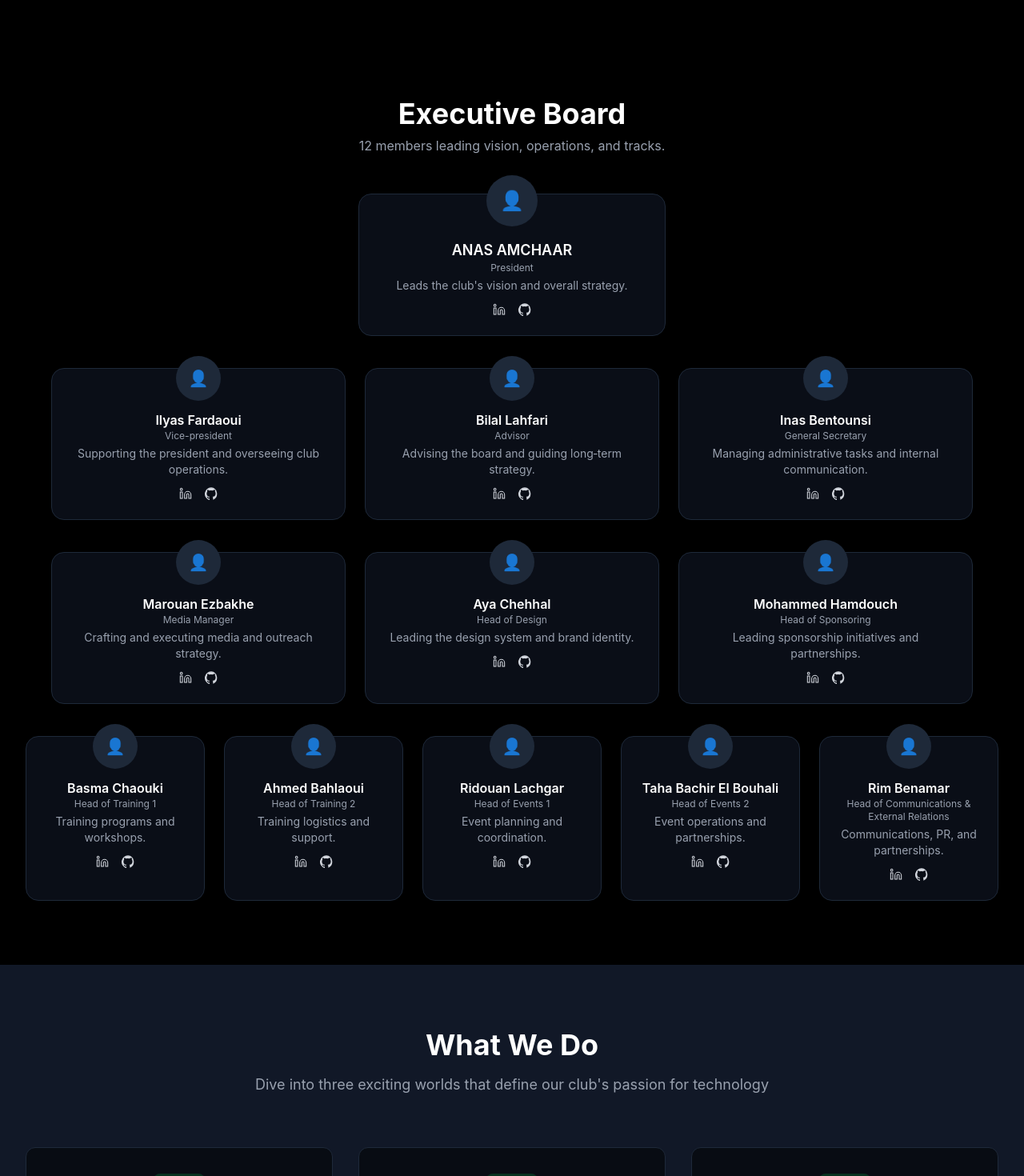
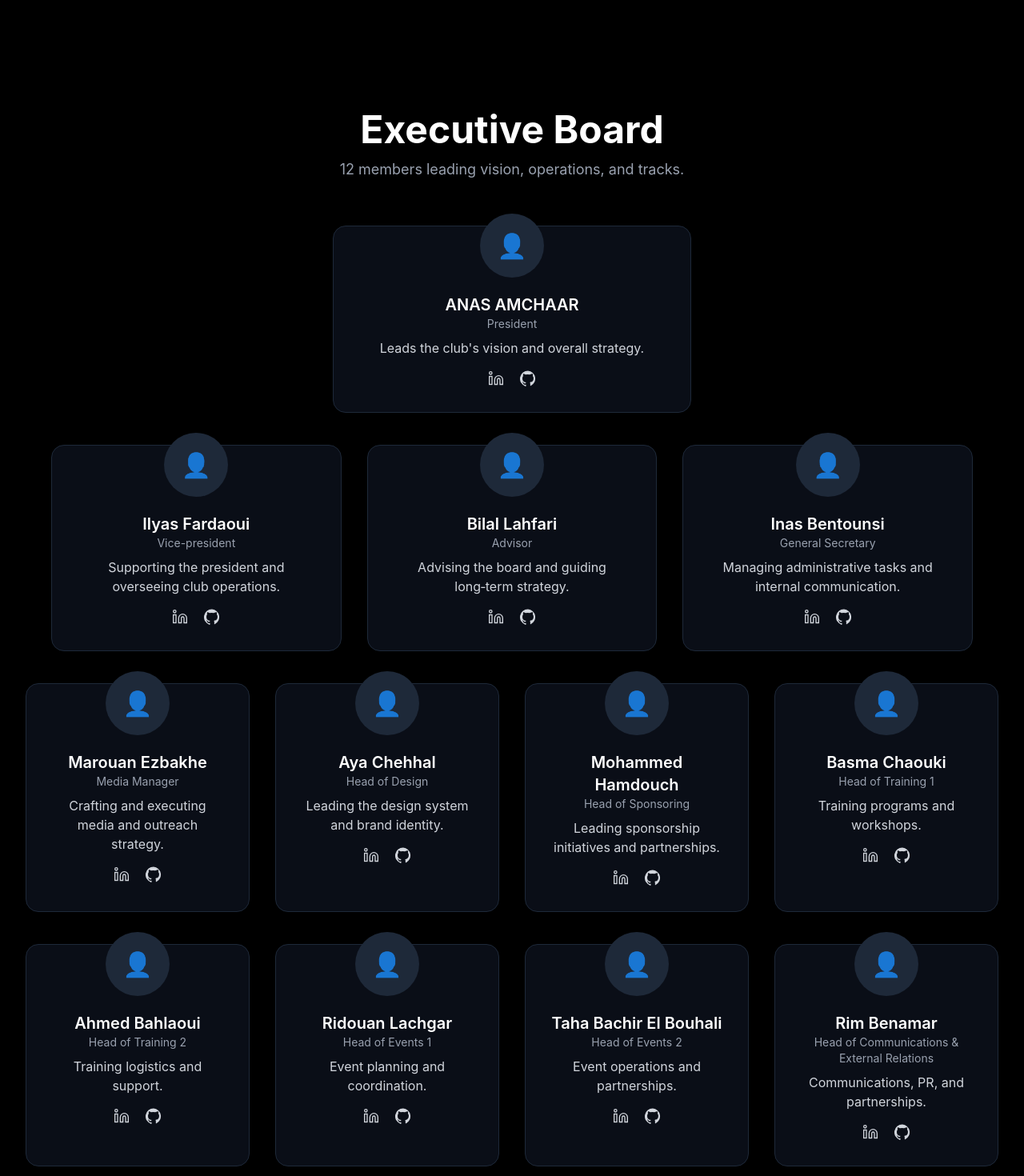
Before and after one commit to Fatal-Error-Ensam/Fatal-error, a Next.js app: page / in a window 1280 px wide. Shown: the part 1320-2790 px from the top of the page at 80% size. Built offline with nearby package versions, Linux system fonts and the light colour scheme.

Commit message:
Refactor Executive Board section in Home page for improved layout and styling. Increased spacing, updated font sizes, and enhanced member cards for better visual appeal and readability.

```diff
--- a/src/app/page.tsx
+++ b/src/app/page.tsx
@@ -146,90 +146,107 @@ export default function Home() {
       </section>
 
       {/* Executive Board Section */}
-      <section id="board" className="py-20 bg-black">
+      <section id="board" className="py-24 bg-black">
         <div className="max-w-7xl mx-auto px-4 sm:px-6 lg:px-8">
-          <div className="text-center mb-12">
-            <h2 className="text-4xl font-bold">Executive Board</h2>
-            <p className="text-gray-400 mt-2">12 members leading vision, operations, and tracks.</p>
+          <div className="text-center mb-14">
+            <h2 className="text-5xl font-bold">Executive Board</h2>
+            <p className="text-gray-400 mt-3 text-lg">12 members leading vision, operations, and tracks.</p>
           </div>
 
-          {/* Tier 1 */}
+          {/* Row 1: 1 */}
           <div className="flex justify-center mb-10">
-            <div className="relative bg-gray-900/60 border border-gray-800 rounded-2xl p-6 w-full max-w-sm text-center">
-              <div className="mx-auto w-16 h-16 rounded-full bg-gray-800 flex items-center justify-center text-2xl -mt-12">👤</div>
-              <h3 className="mt-4 text-lg font-semibold">ANAS AMCHAAR</h3>
-              <div className="text-gray-400 text-xs">President</div>
-              <p className="text-gray-400 text-sm mt-1">Leads the club's vision and overall strategy.</p>
-              <div className="flex items-center justify-center gap-4 mt-3 text-gray-300">
-                <a href="#" aria-label="LinkedIn" className="hover:text-green-400">
-                  <svg xmlns="http://www.w3.org/2000/svg" viewBox="0 0 24 24" fill="none" stroke="currentColor" strokeWidth="1.6" className="w-4 h-4"><path d="M16 8a6 6 0 0 1 6 6v7h-4v-7a2 2 0 0 0-2-2c-1.1 0-2 .9-2 2v7h-4v-7a6 6 0 0 1 6-6z"/><rect x="2" y="9" width="4" height="12"/><circle cx="4" cy="4" r="2"/></svg>
-                </a>
-                <a href="#" aria-label="GitHub" className="hover:text-green-400">
-                  <svg xmlns="http://www.w3.org/2000/svg" viewBox="0 0 24 24" fill="currentColor" className="w-4 h-4"><path fillRule="evenodd" d="M12 .5a12 12 0 0 0-3.8 23.4c.6.1.8-.2.8-.5v-2c-3.4.7-4.1-1.6-4.1-1.6-.5-1.3-1.1-1.7-1.1-1.7-.9-.6.1-.6.1-.6 1 .1 1.6 1 1.6 1 .9 1.6 2.4 1.1 3 .8.1-.7.4-1.1.7-1.3-2.7-.3-5.6-1.4-5.6-6.3 0-1.4.5-2.5 1.2-3.4-.1-.3-.5-1.6.1-3.3 0 0 1-.3 3.4 1.3a11.5 11.5 0 0 1 6.2 0C18 4.6 19 5 19 5c.6 1.7.2 3 .1 3.3.8.9 1.2 2 1.2 3.4 0 4.9-2.9 6-5.6 6.3.4.3.7.9.7 1.9v2.8c0 .3.2.6.8.5A12 12 0 0 0 12 .5Z" clipRule="evenodd"/></svg>
-                </a>
-              </div>
-            </div>
-          </div>
-
-          {/* Tier 2 */}
-          <div className="grid md:grid-cols-3 gap-6 max-w-6xl mx-auto mb-10">
-            {[{name:'Ilyas Fardaoui',role:'Vice-president',desc:"Supporting the president and overseeing club operations."},{name:'Bilal Lahfari',role:'Advisor',desc:"Advising the board and guiding long‑term strategy."},{name:'Inas Bentounsi',role:'General Secretary',desc:"Managing administrative tasks and internal communication."}].map((m,idx)=> (
-              <div key={idx} className="relative bg-gray-900/60 border border-gray-800 rounded-2xl p-6 text-center">
-                <div className="mx-auto w-14 h-14 rounded-full bg-gray-800 flex items-center justify-center text-xl -mt-10">👤</div>
-                <h3 className="mt-3 text-base font-semibold">{m.name}</h3>
-                <div className="text-gray-400 text-xs">{m.role}</div>
-                <p className="text-gray-400 text-sm mt-1">{m.desc}</p>
-                <div className="flex items-center justify-center gap-4 mt-3 text-gray-300">
+            {[{ name: 'ANAS AMCHAAR', role: 'President', desc: "Leads the club's vision and overall strategy." }].map((m, idx) => (
+              <div key={idx} className="relative bg-gray-900/60 border border-gray-800 rounded-2xl p-8 text-center w-full max-w-md">
+                <div className="mx-auto w-20 h-20 rounded-full bg-gray-800 flex items-center justify-center text-3xl -mt-12">👤</div>
+                <h3 className="mt-5 text-xl font-semibold">{m.name}</h3>
+                <div className="text-gray-400 text-sm">{m.role}</div>
+                <p className="text-gray-300 text-base mt-2">{m.desc}</p>
+                <div className="flex items-center justify-center gap-5 mt-4 text-gray-300">
                   <a href="#" aria-label="LinkedIn" className="hover:text-green-400">
-                    <svg xmlns="http://www.w3.org/2000/svg" viewBox="0 0 24 24" fill="none" stroke="currentColor" strokeWidth="1.6" className="w-4 h-4"><path d="M16 8a6 6 0 0 1 6 6v7h-4v-7a2 2 0 0 0-2-2c-1.1 0-2 .9-2 2v7h-4v-7a6 6 0 0 1 6-6z"/><rect x="2" y="9" width="4" height="12"/><circle cx="4" cy="4" r="2"/></svg>
+                    <svg xmlns="http://www.w3.org/2000/svg" viewBox="0 0 24 24" fill="none" stroke="currentColor" strokeWidth="1.6" className="w-5 h-5"><path d="M16 8a6 6 0 0 1 6 6v7h-4v-7a2 2 0 0 0-2-2c-1.1 0-2 .9-2 2v7h-4v-7a6 6 0 0 1 6-6z"/><rect x="2" y="9" width="4" height="12"/><circle cx="4" cy="4" r="2"/></svg>
                   </a>
                   <a href="#" aria-label="GitHub" className="hover:text-green-400">
-                    <svg xmlns="http://www.w3.org/2000/svg" viewBox="0 0 24 24" fill="currentColor" className="w-4 h-4"><path fillRule="evenodd" d="M12 .5a12 12 0 0 0-3.8 23.4c.6.1.8-.2.8-.5v-2c-3.4.7-4.1-1.6-4.1-1.6-.5-1.3-1.1-1.7-1.1-1.7-.9-.6.1-.6.1-.6 1 .1 1.6 1 1.6 1 .9 1.6 2.4 1.1 3 .8.1-.7.4-1.1.7-1.3-2.7-.3-5.6-1.4-5.6-6.3 0-1.4.5-2.5 1.2-3.4-.1-.3-.5-1.6.1-3.3 0 0 1-.3 3.4 1.3a11.5 11.5 0 0 1 6.2 0C18 4.6 19 5 19 5c.6 1.7.2 3 .1 3.3.8.9 1.2 2 1.2 3.4 0 4.9-2.9 6-5.6 6.3.4.3.7.9.7 1.9v2.8c0 .3.2.6.8.5A12 12 0 0 0 12 .5Z" clipRule="evenodd"/></svg>
+                    <svg xmlns="http://www.w3.org/2000/svg" viewBox="0 0 24 24" fill="currentColor" className="w-5 h-5"><path fillRule="evenodd" d="M12 .5a12 12 0 0 0-3.8 23.4c.6 .1 .8-.2 .8-.5v-2c-3.4 .7-4.1-1.6-4.1-1.6-.5-1.3-1.1-1.7-1.1-1.7-.9-.6 .1-.6 .1-.6 1 .1 1.6 1 1.6 1 .9 1.6 2.4 1.1 3 .8 .1-.7 .4-1.1 .7-1.3-2.7-.3-5.6-1.4-5.6-6.3 0-1.4 .5-2.5 1.2-3.4-.1-.3-.5-1.6 .1-3.3 0 0 1-.3 3.4 1.3a11.5 11.5 0 0 1 6.2 0C18 4.6 19 5 19 5c.6 1.7 .2 3 .1 3.3 .8 .9 1.2 2 1.2 3.4 0 4.9-2.9 6-5.6 6.3 .4 .3 .7 .9 .7 1.9v2.8c0 .3 .2 .6 .8 .5A12 12 0 0 0 12 .5Z" clipRule="evenodd"/></svg>
                   </a>
                 </div>
               </div>
             ))}
           </div>
 
-          {/* Tier 3 */}
-          <div className="grid md:grid-cols-3 gap-6 max-w-6xl mx-auto mb-10">
-            {[{name:'Marouan Ezbakhe',role:'Media Manager',desc:'Crafting and executing media and outreach strategy.'},{name:'Aya Chehhal',role:'Head of Design',desc:'Leading the design system and brand identity.'},{name:'Mohammed Hamdouch',role:'Head of Sponsoring',desc:'Leading sponsorship initiatives and partnerships.'}].map((m,idx)=> (
-              <div key={idx} className="relative bg-gray-900/60 border border-gray-800 rounded-2xl p-6 text-center">
-                <div className="mx-auto w-14 h-14 rounded-full bg-gray-800 flex items-center justify-center text-xl -mt-10">👤</div>
-                <h3 className="mt-3 text-base font-semibold">{m.name}</h3>
-                <div className="text-gray-400 text-xs">{m.role}</div>
-                <p className="text-gray-400 text-sm mt-1">{m.desc}</p>
-                <div className="flex items-center justify-center gap-4 mt-3 text-gray-300">
+          {/* Row 2: 3 */}
+          <div className="grid md:grid-cols-3 gap-8 max-w-6xl mx-auto mb-10">
+            {[
+              { name: 'Ilyas Fardaoui', role: 'Vice-president', desc: 'Supporting the president and overseeing club operations.' },
+              { name: 'Bilal Lahfari', role: 'Advisor', desc: 'Advising the board and guiding long‑term strategy.' },
+              { name: 'Inas Bentounsi', role: 'General Secretary', desc: 'Managing administrative tasks and internal communication.' },
+            ].map((m, idx) => (
+              <div key={idx} className="relative bg-gray-900/60 border border-gray-800 rounded-2xl p-8 text-center">
+                <div className="mx-auto w-20 h-20 rounded-full bg-gray-800 flex items-center justify-center text-3xl -mt-12">👤</div>
+                <h3 className="mt-5 text-xl font-semibold">{m.name}</h3>
+                <div className="text-gray-400 text-sm">{m.role}</div>
+                <p className="text-gray-300 text-base mt-2">{m.desc}</p>
+                <div className="flex items-center justify-center gap-5 mt-4 text-gray-300">
                   <a href="#" aria-label="LinkedIn" className="hover:text-green-400">
-                    <svg xmlns="http://www.w3.org/2000/svg" viewBox="0 0 24 24" fill="none" stroke="currentColor" strokeWidth="1.6" className="w-4 h-4"><path d="M16 8a6 6 0 0 1 6 6v7h-4v-7a2 2 0 0 0-2-2c-1.1 0-2 .9-2 2v7h-4v-7a6 6 0 0 1 6-6z"/><rect x="2" y="9" width="4" height="12"/><circle cx="4" cy="4" r="2"/></svg>
+                    <svg xmlns="http://www.w3.org/2000/svg" viewBox="0 0 24 24" fill="none" stroke="currentColor" strokeWidth="1.6" className="w-5 h-5"><path d="M16 8a6 6 0 0 1 6 6v7h-4v-7a2 2 0 0 0-2-2c-1.1 0-2 .9-2 2v7h-4v-7a6 6 0 0 1 6-6z"/><rect x="2" y="9" width="4" height="12"/><circle cx="4" cy="4" r="2"/></svg>
                   </a>
                   <a href="#" aria-label="GitHub" className="hover:text-green-400">
-                    <svg xmlns="http://www.w3.org/2000/svg" viewBox="0 0 24 24" fill="currentColor" className="w-4 h-4"><path fillRule="evenodd" d="M12 .5a12 12 0 0 0-3.8 23.4c.6.1.8-.2.8-.5v-2c-3.4.7-4.1-1.6-4.1-1.6-.5-1.3-1.1-1.7-1.1-1.7-.9-.6.1-.6.1-.6 1 .1 1.6 1 1.6 1 .9 1.6 2.4 1.1 3 .8.1-.7.4-1.1.7-1.3-2.7-.3-5.6-1.4-5.6-6.3 0-1.4.5-2.5 1.2-3.4-.1-.3-.5-1.6.1-3.3 0 0 1-.3 3.4 1.3a11.5 11.5 0 0 1 6.2 0C18 4.6 19 5 19 5c.6 1.7.2 3 .1 3.3.8.9 1.2 2 1.2 3.4 0 4.9-2.9 6-5.6 6.3.4.3.7.9.7 1.9v2.8c0 .3.2.6.8.5A12 12 0 0 0 12 .5Z" clipRule="evenodd"/></svg>
+                    <svg xmlns="http://www.w3.org/2000/svg" viewBox="0 0 24 24" fill="currentColor" className="w-5 h-5"><path fillRule="evenodd" d="M12 .5a12 12 0 0 0-3.8 23.4c.6 .1 .8-.2 .8-.5v-2c-3.4 .7-4.1-1.6-4.1-1.6-.5-1.3-1.1-1.7-1.1-1.7-.9-.6 .1-.6 .1-.6 1 .1 1.6 1 1.6 1 .9 1.6 2.4 1.1 3 .8 .1-.7 .4-1.1 .7-1.3-2.7-.3-5.6-1.4-5.6-6.3 0-1.4 .5-2.5 1.2-3.4-.1-.3-.5-1.6 .1-3.3 0 0 1-.3 3.4 1.3a11.5 11.5 0 0 1 6.2 0C18 4.6 19 5 19 5c.6 1.7 .2 3 .1 3.3 .8 .9 1.2 2 1.2 3.4 0 4.9-2.9 6-5.6 6.3 .4 .3 .7 .9 .7 1.9v2.8c0 .3 .2 .6 .8 .5A12 12 0 0 0 12 .5Z" clipRule="evenodd"/></svg>
                   </a>
                 </div>
               </div>
             ))}
           </div>
 
-          {/* Tier 4 */}
-          <div className="grid md:grid-cols-3 lg:grid-cols-5 gap-6">
-            {[{name:'Basma Chaouki',role:'Head of Training 1',desc:'Training programs and workshops.'},{name:'Ahmed Bahlaoui',role:'Head of Training 2',desc:'Training logistics and support.'},{name:'Ridouan Lachgar',role:'Head of Events 1',desc:'Event planning and coordination.'},{name:'Taha Bachir El Bouhali',role:'Head of Events 2',desc:'Event operations and partnerships.'},{name:'Rim Benamar',role:'Head of Communications & External Relations',desc:'Communications, PR, and partnerships.'}].map((m,idx)=> (
-              <div key={idx} className="relative bg-gray-900/60 border border-gray-800 rounded-2xl p-6 text-center">
-                <div className="mx-auto w-14 h-14 rounded-full bg-gray-800 flex items-center justify-center text-xl -mt-10">👤</div>
-                <h3 className="mt-3 text-base font-semibold">{m.name}</h3>
-                <div className="text-gray-400 text-xs">{m.role}</div>
-                <p className="text-gray-400 text-sm mt-1">{m.desc}</p>
-                <div className="flex items-center justify-center gap-4 mt-3 text-gray-300">
+          {/* Row 3: 4 */}
+          <div className="grid md:grid-cols-2 lg:grid-cols-4 gap-8 max-w-7xl mx-auto mb-10">
+            {[
+              { name: 'Marouan Ezbakhe', role: 'Media Manager', desc: 'Crafting and executing media and outreach strategy.' },
+              { name: 'Aya Chehhal', role: 'Head of Design', desc: 'Leading the design system and brand identity.' },
+              { name: 'Mohammed Hamdouch', role: 'Head of Sponsoring', desc: 'Leading sponsorship initiatives and partnerships.' },
+              { name: 'Basma Chaouki', role: 'Head of Training 1', desc: 'Training programs and workshops.' },
+            ].map((m, idx) => (
+              <div key={idx} className="relative bg-gray-900/60 border border-gray-800 rounded-2xl p-8 text-center">
+                <div className="mx-auto w-20 h-20 rounded-full bg-gray-800 flex items-center justify-center text-3xl -mt-12">👤</div>
+                <h3 className="mt-5 text-xl font-semibold">{m.name}</h3>
+                <div className="text-gray-400 text-sm">{m.role}</div>
+                <p className="text-gray-300 text-base mt-2">{m.desc}</p>
+                <div className="flex items-center justify-center gap-5 mt-4 text-gray-300">
                   <a href="#" aria-label="LinkedIn" className="hover:text-green-400">
-                    <svg xmlns="http://www.w3.org/2000/svg" viewBox="0 0 24 24" fill="none" stroke="currentColor" strokeWidth="1.6" className="w-4 h-4"><path d="M16 8a6 6 0 0 1 6 6v7h-4v-7a2 2 0 0 0-2-2c-1.1 0-2 .9-2 2v7h-4v-7a6 6 0 0 1 6-6z"/><rect x="2" y="9" width="4" height="12"/><circle cx="4" cy="4" r="2"/></svg>
+                    <svg xmlns="http://www.w3.org/2000/svg" viewBox="0 0 24 24" fill="none" stroke="currentColor" strokeWidth="1.6" className="w-5 h-5"><path d="M16 8a6 6 0 0 1 6 6v7h-4v-7a2 2 0 0 0-2-2c-1.1 0-2 .9-2 2v7h-4v-7a6 6 0 0 1 6-6z"/><rect x="2" y="9" width="4" height="12"/><circle cx="4" cy="4" r="2"/></svg>
                   </a>
                   <a href="#" aria-label="GitHub" className="hover:text-green-400">
-                    <svg xmlns="http://www.w3.org/2000/svg" viewBox="0 0 24 24" fill="currentColor" className="w-4 h-4"><path fillRule="evenodd" d="M12 .5a12 12 0 0 0-3.8 23.4c.6.1.8-.2.8-.5v-2c-3.4.7-4.1-1.6-4.1-1.6-.5-1.3-1.1-1.7-1.1-1.7-.9-.6.1-.6.1-.6 1 .1 1.6 1 1.6 1 .9 1.6 2.4 1.1 3 .8.1-.7.4-1.1.7-1.3-2.7-.3-5.6-1.4-5.6-6.3 0-1.4.5-2.5 1.2-3.4-.1-.3-.5-1.6.1-3.3 0 0 1-.3 3.4 1.3a11.5 11.5 0 0 1 6.2 0C18 4.6 19 5 19 5c.6 1.7.2 3 .1 3.3.8.9 1.2 2 1.2 3.4 0 4.9-2.9 6-5.6 6.3.4.3.7.9.7 1.9v2.8c0 .3.2.6.8.5A12 12 0 0 0 12 .5Z" clipRule="evenodd"/></svg>
+                    <svg xmlns="http://www.w3.org/2000/svg" viewBox="0 0 24 24" fill="currentColor" className="w-5 h-5"><path fillRule="evenodd" d="M12 .5a12 12 0 0 0-3.8 23.4c.6 .1 .8-.2 .8-.5v-2c-3.4 .7-4.1-1.6-4.1-1.6-.5-1.3-1.1-1.7-1.1-1.7-.9-.6 .1-.6 .1-.6 1 .1 1.6 1 1.6 1 .9 1.6 2.4 1.1 3 .8 .1-.7 .4-1.1 .7-1.3-2.7-.3-5.6-1.4-5.6-6.3 0-1.4 .5-2.5 1.2-3.4-.1-.3-.5-1.6 .1-3.3 0 0 1-.3 3.4 1.3a11.5 11.5 0 0 1 6.2 0C18 4.6 19 5 19 5c.6 1.7 .2 3 .1 3.3 .8 .9 1.2 2 1.2 3.4 0 4.9-2.9 6-5.6 6.3 .4 .3 .7 .9 .7 1.9v2.8c0 .3 .2 .6 .8 .5A12 12 0 0 0 12 .5Z" clipRule="evenodd"/></svg>
                   </a>
                 </div>
               </div>
             ))}
           </div>
+
+          {/* Row 4: 4 */}
+          <div className="grid md:grid-cols-2 lg:grid-cols-4 gap-8 max-w-7xl mx-auto">
+            {[
+              { name: 'Ahmed Bahlaoui', role: 'Head of Training 2', desc: 'Training logistics and support.' },
+              { name: 'Ridouan Lachgar', role: 'Head of Events 1', desc: 'Event planning and coordination.' },
+              { name: 'Taha Bachir El Bouhali', role: 'Head of Events 2', desc: 'Event operations and partnerships.' },
+              { name: 'Rim Benamar', role: 'Head of Communications & External Relations', desc: 'Communications, PR, and partnerships.' },
+            ].map((m, idx) => (
+              <div key={idx} className="relative bg-gray-900/60 border border-gray-800 rounded-2xl p-8 text-center">
+                <div className="mx-auto w-20 h-20 rounded-full bg-gray-800 flex items-center justify-center text-3xl -mt-12">👤</div>
+                <h3 className="mt-5 text-xl font-semibold">{m.name}</h3>
+                <div className="text-gray-400 text-sm">{m.role}</div>
+                <p className="text-gray-300 text-base mt-2">{m.desc}</p>
+                <div className="flex items-center justify-center gap-5 mt-4 text-gray-300">
+                  <a href="#" aria-label="LinkedIn" className="hover:text-green-400">
+                    <svg xmlns="http://www.w3.org/2000/svg" viewBox="0 0 24 24" fill="none" stroke="currentColor" strokeWidth="1.6" className="w-5 h-5"><path d="M16 8a6 6 0 0 1 6 6v7h-4v-7a2 2 0 0 0-2-2c-1.1 0-2 .9-2 2v7h-4v-7a6 6 0 0 1 6-6z"/><rect x="2" y="9" width="4" height="12"/><circle cx="4" cy="4" r="2"/></svg>
+                  </a>
+                  <a href="#" aria-label="GitHub" className="hover:text-green-400">
+                    <svg xmlns="http://www.w3.org/2000/svg" viewBox="0 0 24 24" fill="currentColor" className="w-5 h-5"><path fillRule="evenodd" d="M12 .5a12 12 0 0 0-3.8 23.4c.6 .1 .8-.2 .8-.5v-2c-3.4 .7-4.1-1.6-4.1-1.6-.5-1.3-1.1-1.7-1.1-1.7-.9-.6 .1-.6 .1-.6 1 .1 1.6 1 1.6 1 .9 1.6 2.4 1.1 3 .8 .1-.7 .4-1.1 .7-1.3-2.7-.3-5.6-1.4-5.6-6.3 0-1.4 .5-2.5 1.2-3.4-.1-.3-.5-1.6 .1-3.3 0 0 1-.3 3.4 1.3a11.5 11.5 0 0 1 6.2 0C18 4.6 19 5 19 5c.6 1.7 .2 3 .1 3.3 .8 .9 1.2 2 1.2 3.4 0 4.9-2.9 6-5.6 6.3 .4 .3 .7 .9 .7 1.9v2.8c0 .3 .2 .6 .8 .5A12 12 0 0 0 12 .5Z" clipRule="evenodd"/></svg>
+                  </a>
+                </div>
+              </div>
+            ))}
+          </div>
+
         </div>
       </section>
 
```
